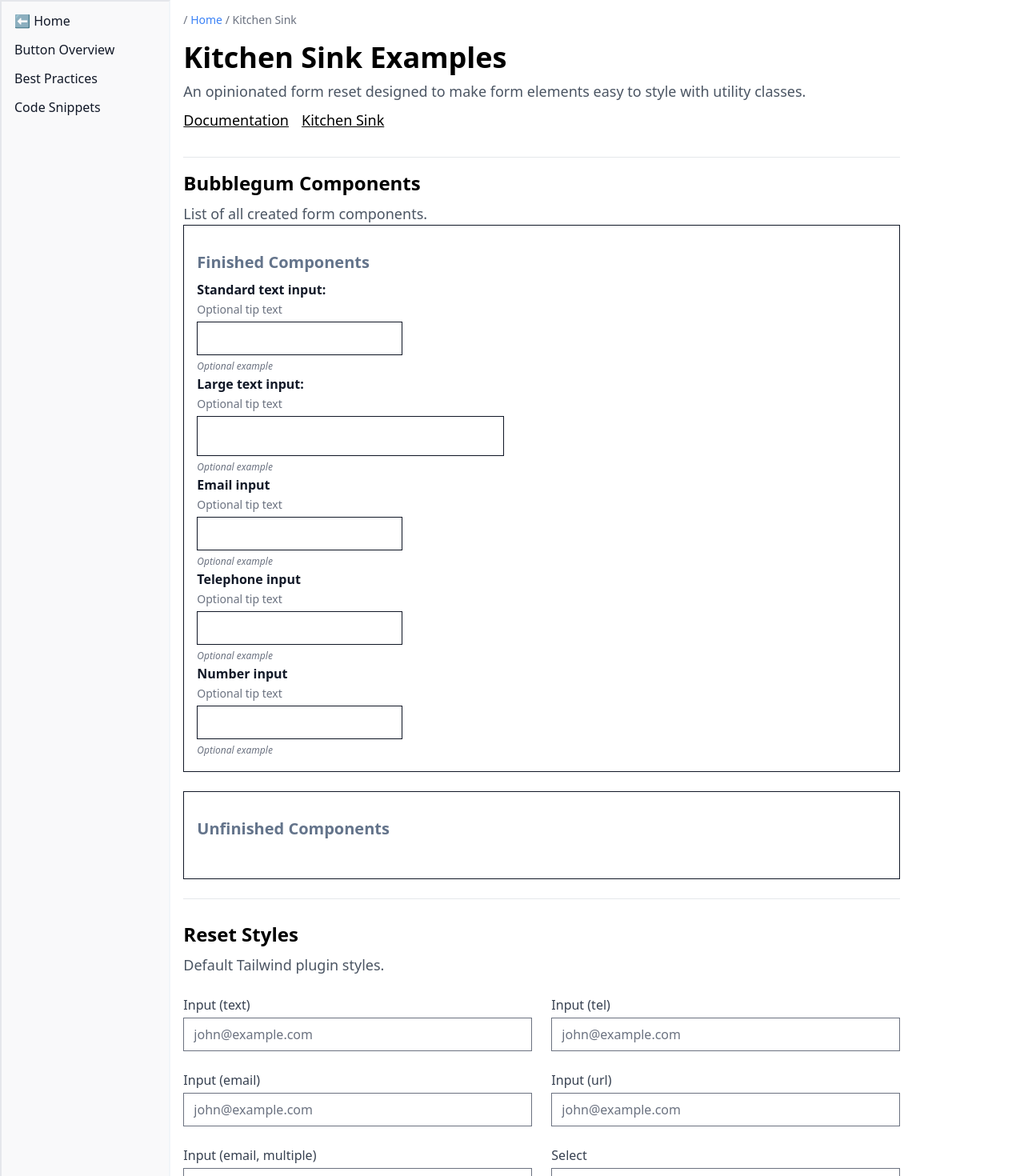
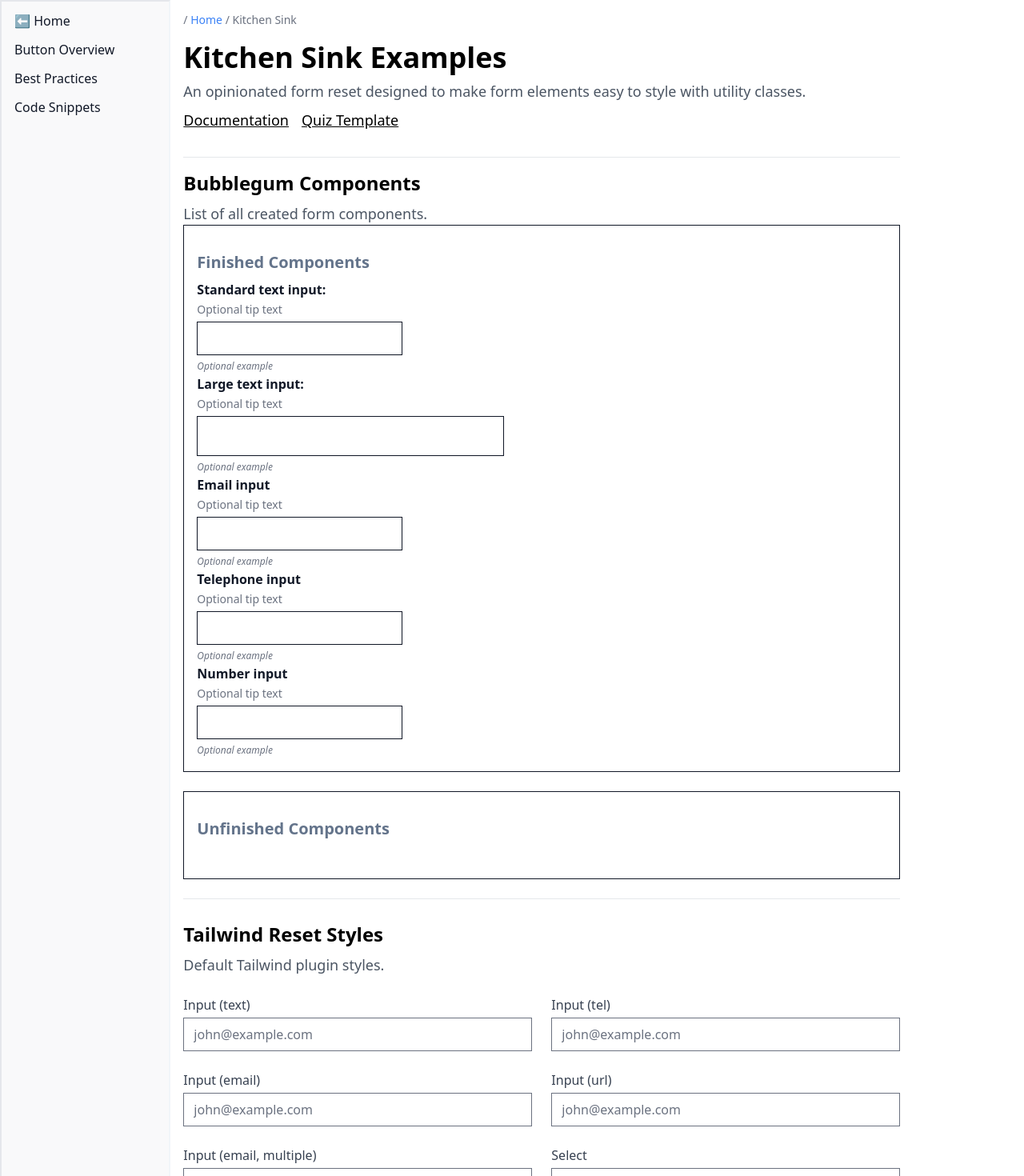
Before and after one commit to tayv/Project-Bubblegum, a Next.js app: page /forms/kitchen-sink in a window 1280 px wide. Shown: the top 1470 px of the page at 80% size. Built offline with nearby package versions, Linux system fonts and the light colour scheme.

Commit message:
Copy update

```diff
--- a/pages/forms/kitchen-sink.tsx
+++ b/pages/forms/kitchen-sink.tsx
@@ -29,9 +29,8 @@ export default function KitchenSink() {
       <Paragraph text="An opinionated form reset designed to make form elements easy to style with utility classes." size="standard" type="primary" />
       <div className="mt-2 mb-8 flex space-x-4">
         <a className="text-lg underline" href="https://github.com/tailwindlabs/tailwindcss-forms"
-          >Documentation</a
-        >
-        <a className="text-lg underline" href="/kitchen-sink.html">Kitchen Sink</a>
+          >Documentation</a>
+        <a className="text-lg underline" href="/forms/quiz-template">Quiz Template</a>
       </div>
 
       <hr />
@@ -56,7 +55,7 @@ export default function KitchenSink() {
 
       <hr />
       <div className="max-w-xl mx-auto py-3 md:max-w-4xl">
-        <Heading text="Reset Styles" size="h2" type="primary" />
+        <Heading text="Tailwind Reset Styles" size="h2" type="primary" />
         <Paragraph text="Default Tailwind plugin styles." size="standard" type="primary" />
 
         <div className="mt-6 grid grid-cols-1 md:grid-cols-2 gap-6 items-start">
```
